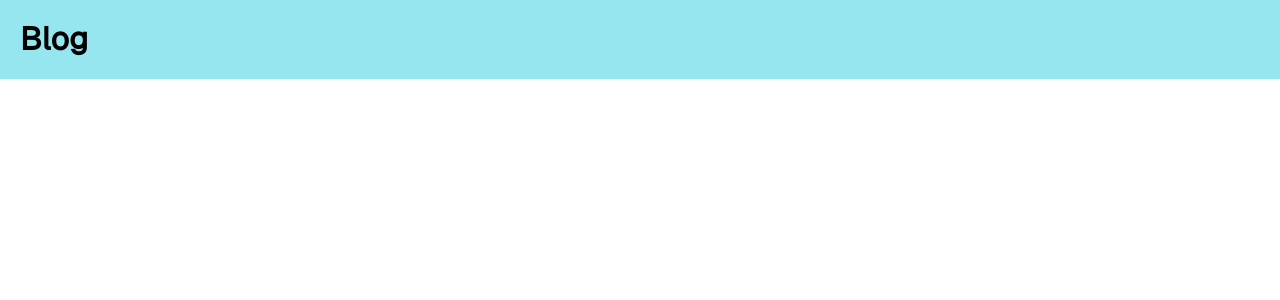
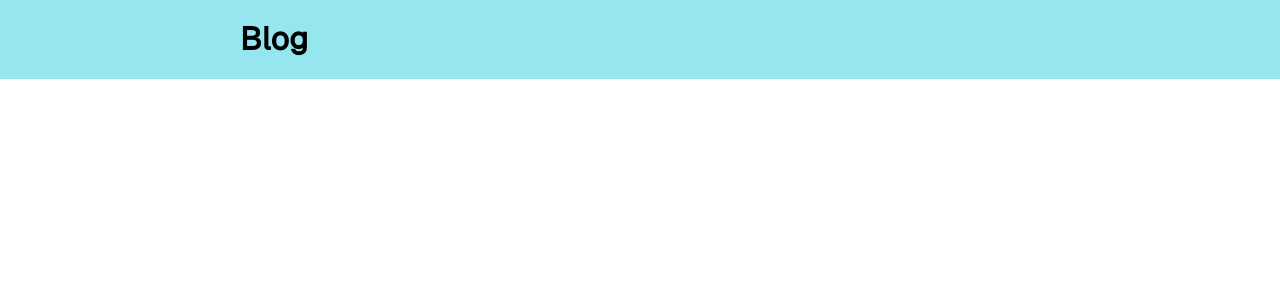
Before and after one commit to InsanityPrision/blog-fron, a React (Vite) app: page / in a window 1280 px wide. Shown: the top 300 px of the page. Built offline with nearby package versions, Linux system fonts and the light colour scheme.

Commit message:
Fix centered header and app component

```diff
--- a/src/components/App/App.css
+++ b/src/components/App/App.css
@@ -1,3 +1,5 @@
 .container {
   margin: 0 auto;
+  padding: 10px;
+  max-width: 800px;
 }
--- a/src/components/Header/Header.css
+++ b/src/components/Header/Header.css
@@ -2,3 +2,8 @@
   padding: 20px;
   background-color: #95e6ef;
 }
+
+.main-header__container {
+  margin: 0 auto;
+  max-width: 800px;
+}
--- a/src/components/Header/Header.tsx
+++ b/src/components/Header/Header.tsx
@@ -3,7 +3,9 @@ import "./Header.css";
 const Header: React.FC = () => {
   return (
     <header className="main-header">
-      <h1>Blog</h1>
+      <div className="main-header__container">
+        <h1 className="main-title">Blog</h1>
+      </div>
     </header>
   );
 };
```
